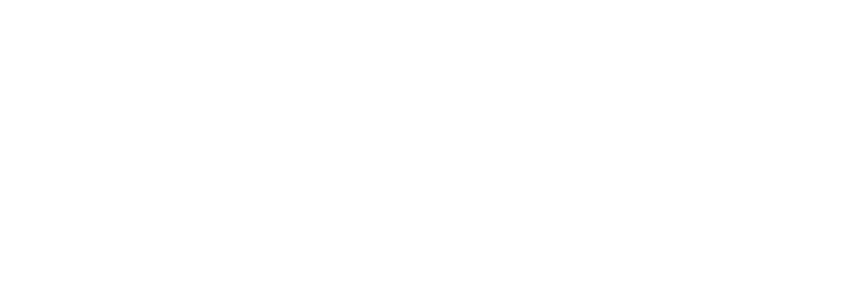
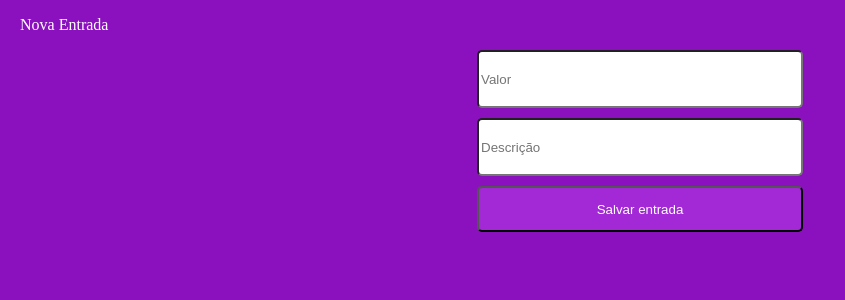
Before and after one commit to rcostagomes/projeto14-mywallet-front, a React (Create React App) app: page /Entrada in a window 1280 px wide. Before the commit this address had no page. Shown: the top 300 px of the page, without its empty margins (0-845 px from the left). Built offline with nearby package versions, Linux system fonts and the light colour scheme.

Commit message:
Entrada Layout

```diff
--- a/src/Components/App/App.js
+++ b/src/Components/App/App.js
@@ -4,6 +4,8 @@ import Login from "../Login/Login";
 import { useState } from "react";
 import Cadastro from "../Cadastro/Cadastro";
 import Extrato from "../Extrato/Extrato";
+import Entrada from "../Entrada/Entrada";
+import Saida from "../Saida/Saida";
 
 export default function App() {
   const [email, setEmail] = useState();
@@ -27,6 +29,8 @@ export default function App() {
           />
           <Route path="/cadastro" element={<Cadastro />} />
           <Route path="/Extrato" element={<Extrato />} />
+          <Route path="/Entrada" element={<Entrada/>} />
+          <Route path="/Saida" element={<Saida/>} />
         </Routes>
       </BrowserRouter>
     </>
--- a/src/Components/Entrada/Entrada.js
+++ b/src/Components/Entrada/Entrada.js
@@ -1,3 +1,55 @@
+import styled from "styled-components";
 export default function Entrada() {
-  return <></>;
+  return (
+    <Main>
+      <Navbar>
+        <h3> Nova Entrada </h3>
+      </Navbar>
+
+      <form>
+        <input placeholder="Valor"></input>
+        <input placeholder="Descrição"></input>
+        <button>
+          <h3> Salvar entrada </h3>
+        </button>
+      </form>
+    </Main>
+  );
 }
+const Main = styled.div`
+  width: 100vw;
+  height: 80vw;
+  display: flex;
+  flex-direction: column;
+  align-items: center;
+  background-color: #8c11be;
+  form {
+    display: flex;
+    flex-direction: column;
+  }
+  input {
+    margin-bottom: 10px;
+    width: 326px;
+    height: 58px;
+    background: #ffffff;
+    border-radius: 5px;
+  }
+  button {
+    width: 326px;
+    height: 46px;
+    background: #a328d6;
+    border-radius: 5px;
+    color: #ffff;
+  }
+`;
+
+const Navbar = styled.div`
+  width: 100%;
+  height: 50px;
+  display: flex;
+  align-items: center;
+  h3 {
+    margin-left: 20px;
+    color: #ffff;
+  }
+`;
```
